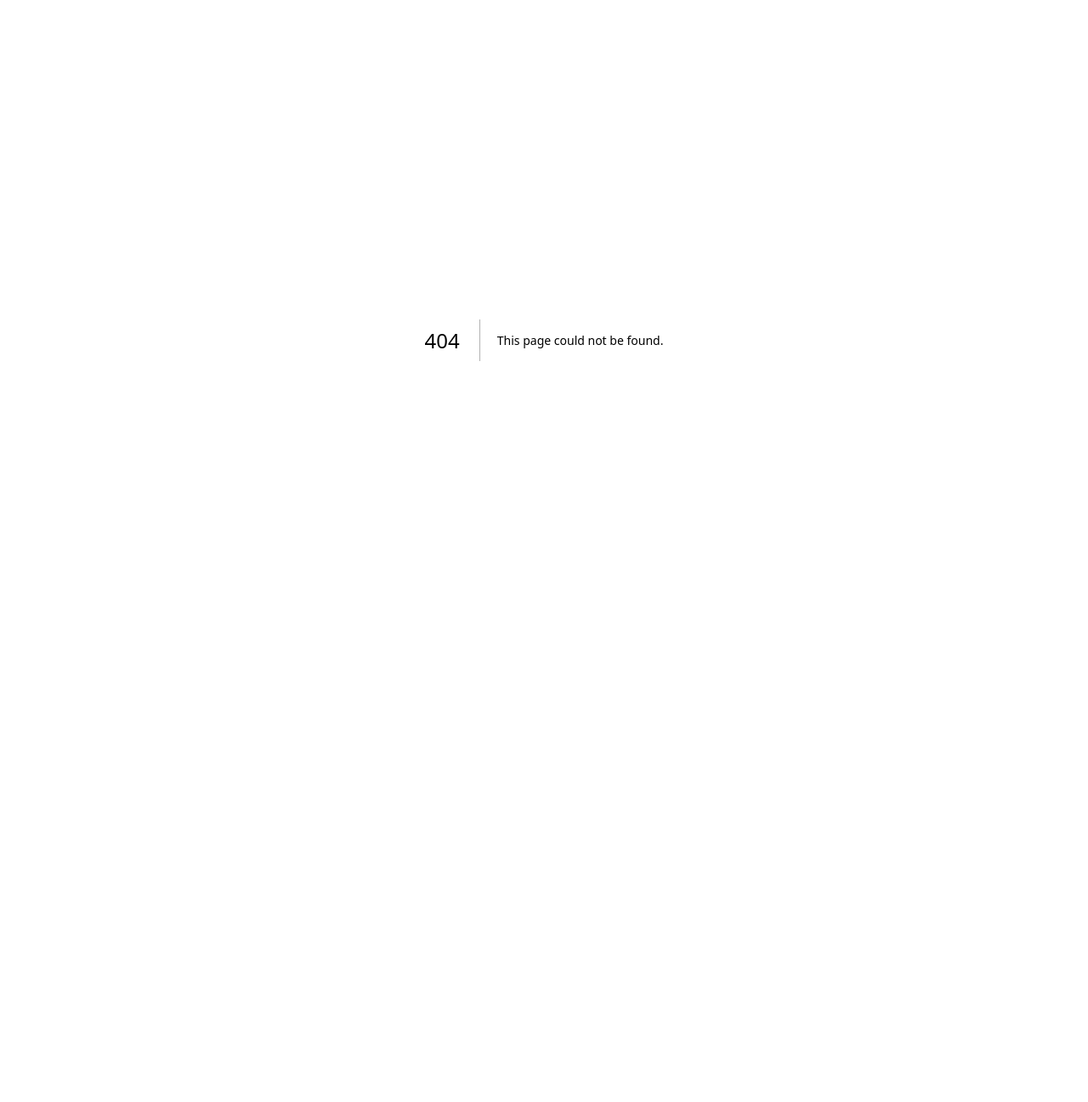
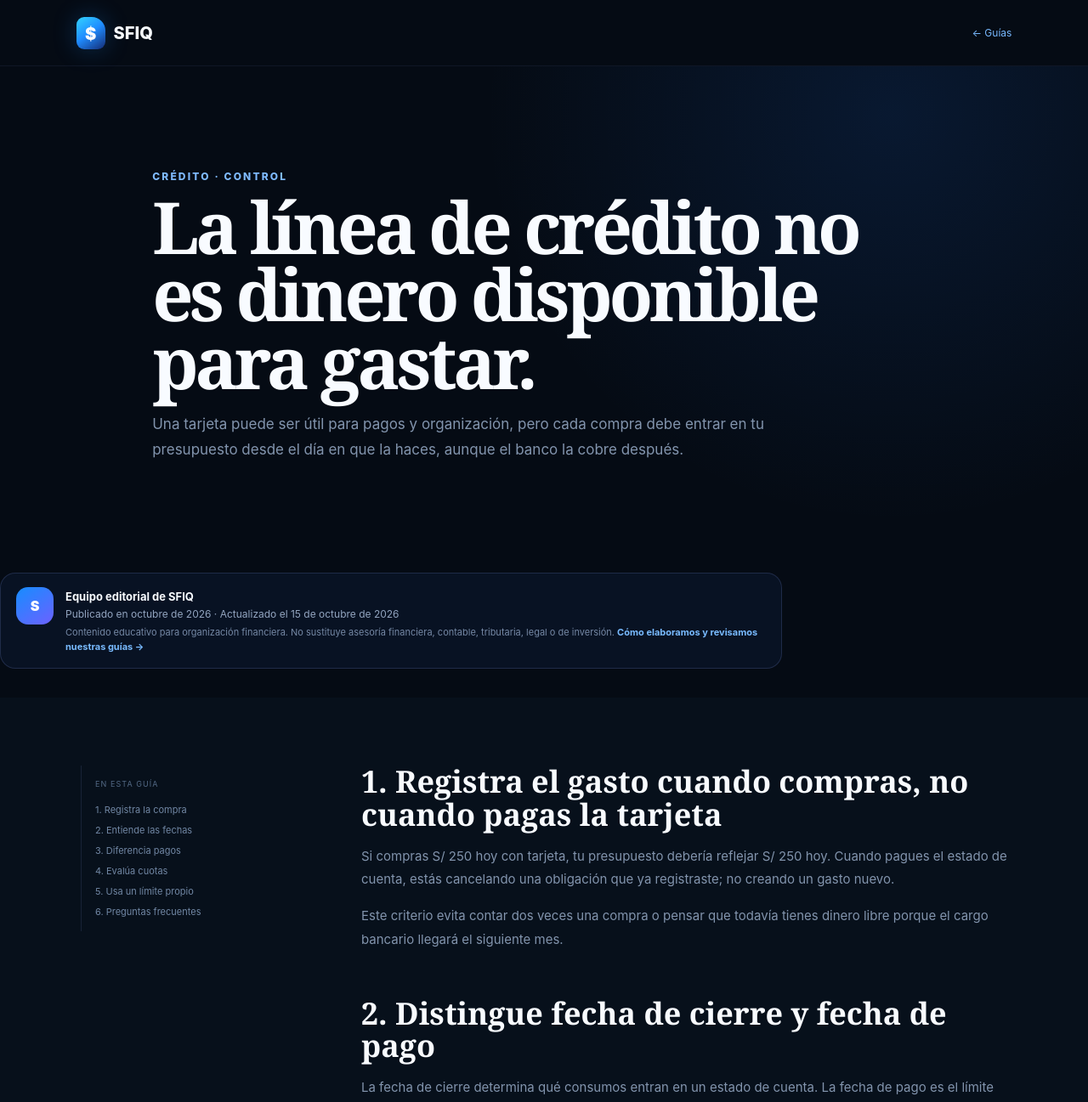
Before and after one commit to Sofonias-23/MiFinanzas, a Next.js app in the folder web/: page /guias/usar-tarjeta-credito in a window 1280 px wide. Before the commit this address had no page. Shown: the top 1297 px of the page at 85% size. Before the commit the page ends 800 px from the top, so only its background shows below. Built offline with nearby package versions, Linux system fonts and the light colour scheme; no server answers.

Commit message:
Add practical finance guide

```diff
--- /dev/null
+++ b/web/app/guias/usar-tarjeta-credito/page.tsx
@@ -0,0 +1,117 @@
+import type { Metadata } from 'next';
+import GuideAdSlot from '@/components/GuideAdSlot';
+import GuideTrustBlock from '@/components/GuideTrustBlock';
+
+const description =
+  'Cómo usar una tarjeta de crédito sin confundir línea disponible con dinero propio: fecha de cierre, pago total, cuotas y control del gasto mensual.';
+
+export const metadata: Metadata = {
+  title: 'Cómo usar una tarjeta de crédito sin perder el control',
+  description,
+  alternates: { canonical: '/guias/usar-tarjeta-credito' },
+  openGraph: {
+    type: 'article',
+    url: 'https://sfiq.app/guias/usar-tarjeta-credito',
+    title: 'Cómo usar una tarjeta de crédito sin perder el control | SFIQ',
+    description,
+    siteName: 'SFIQ',
+    locale: 'es_PE',
+  },
+};
+
+const articleSchema = {
+  '@context': 'https://schema.org',
+  '@type': 'Article',
+  headline: 'Cómo usar una tarjeta de crédito sin perder el control',
+  description,
+  mainEntityOfPage: 'https://sfiq.app/guias/usar-tarjeta-credito',
+  url: 'https://sfiq.app/guias/usar-tarjeta-credito',
+  inLanguage: 'es',
+  datePublished: '2026-10-15',
+  dateModified: '2026-10-15',
+  author: { '@type': 'Organization', name: 'Equipo editorial de SFIQ', url: 'https://sfiq.app/politica-editorial' },
+  publisher: { '@type': 'Organization', name: 'SFIQ', url: 'https://sfiq.app/' },
+};
+
+export default function TarjetaCreditoPage() {
+  return (
+    <main className="articlePage">
+      <script type="application/ld+json" dangerouslySetInnerHTML={{ __html: JSON.stringify(articleSchema) }} />
+      <ArticleHeader />
+      <article className="articleWrap">
+        <header className="articleHero">
+          <p className="eyebrow">CRÉDITO · CONTROL</p>
+          <h1>La línea de crédito no es dinero disponible para gastar.</h1>
+          <p>Una tarjeta puede ser útil para pagos y organización, pero cada compra debe entrar en tu presupuesto desde el día en que la haces, aunque el banco la cobre después.</p>
+        </header>
+
+        <GuideTrustBlock />
+
+        <div className="articleBody">
+          <aside>
+            <span>EN ESTA GUÍA</span>
+            <a href="#presupuesto">1. Registra la compra</a>
+            <a href="#fechas">2. Entiende las fechas</a>
+            <a href="#pago">3. Diferencia pagos</a>
+            <a href="#cuotas">4. Evalúa cuotas</a>
+            <a href="#limite">5. Usa un límite propio</a>
+            <a href="#faq">6. Preguntas frecuentes</a>
+          </aside>
+
+          <div>
+            <section id="presupuesto">
+              <h2>1. Registra el gasto cuando compras, no cuando pagas la tarjeta</h2>
+              <p>Si compras S/ 250 hoy con tarjeta, tu presupuesto debería reflejar S/ 250 hoy. Cuando pagues el estado de cuenta, estás cancelando una obligación que ya registraste; no creando un gasto nuevo.</p>
+              <p>Este criterio evita contar dos veces una compra o pensar que todavía tienes dinero libre porque el cargo bancario llegará el siguiente mes.</p>
+            </section>
+
+            <section id="fechas">
+              <h2>2. Distingue fecha de cierre y fecha de pago</h2>
+              <p>La fecha de cierre determina qué consumos entran en un estado de cuenta. La fecha de pago es el límite para cumplir con ese estado de cuenta. Ambas dependen de tu emisor y deben revisarse directamente en tu contrato o aplicación bancaria.</p>
+              <div className="articleCallout"><b>Importante</b><p>No bases una compra en “recién la pagaré el próximo mes”. Pregúntate si ya puedes reservar hoy el dinero que necesitarás para pagarla.</p></div>
+            </section>
+
+            <GuideAdSlot position="mid" />
+
+            <section id="pago">
+              <h2>3. Pago mínimo y pago total no significan lo mismo</h2>
+              <p>El pago mínimo mantiene la cuenta dentro de las condiciones definidas por el emisor, pero normalmente deja saldo financiado y puede generar intereses. El pago total del estado de cuenta evita financiar ese saldo, salvo condiciones particulares de tu producto.</p>
+              <p>Revisa siempre la información de tu banco para conocer tasas, seguros, comisiones y reglas específicas. No asumas que todas las tarjetas funcionan igual.</p>
+            </section>
+
+            <section id="cuotas">
+              <h2>4. Mira el costo total de una compra en cuotas</h2>
+              <p>Una cuota pequeña puede parecer manejable, pero varias cuotas simultáneas reducen tu margen de meses futuros. Antes de aceptar, calcula cuánto de tu ingreso mensual ya está comprometido.</p>
+              <p>Cuando existan intereses o comisiones, compara el precio final financiado con el precio al contado. Si una promoción ofrece cuotas sin intereses, verifica sus condiciones y mantén igualmente el monto dentro de tu presupuesto.</p>
+            </section>
+
+            <section id="limite">
+              <h2>5. Define un límite personal menor que la línea bancaria</h2>
+              <p>El banco puede darte una línea mayor a lo que puedes pagar cómodamente. Tu límite real debería estar definido por tu presupuesto, no por el máximo autorizado.</p>
+              <p>Una referencia útil es saber cuánto podrías pagar al cierre sin sacrificar gastos esenciales ni usar otra deuda. Ese monto puede ser muy inferior a tu línea disponible.</p>
+            </section>
+
+            <section id="faq">
+              <h2>6. Preguntas frecuentes</h2>
+              <h3>¿Conviene comprar todo con tarjeta para acumular beneficios?</h3>
+              <p>Solo si puedes mantener el mismo control que tendrías pagando con débito o efectivo y entiendes las condiciones del programa. Una recompensa pequeña no compensa intereses por financiar saldo.</p>
+              <h3>¿Debo cancelar una tarjeta que no uso?</h3>
+              <p>Depende de costos, antigüedad, historial y tus necesidades. Revisa condiciones del emisor y efectos relevantes para tu situación antes de cerrar un producto.</p>
+            </section>
+
+            <GuideAdSlot position="end" />
+            <div className="articleNext">
+              <span>SI YA HAY SALDO PENDIENTE</span>
+              <h3>Convierte tus deudas en un plan de pagos mensual.</h3>
+              <a href="/guias/salir-de-deudas">Ver guía para ordenar deudas →</a>
+            </div>
+          </div>
+        </div>
+      </article>
+      <ArticleFooter />
+    </main>
+  );
+}
+
+function ArticleHeader(){return <header className="articleTop"><a className="brand" href="/"><span className="brandMark"><span className="brandDollar">$</span></span><span>SFIQ</span></a><a href="/guias">← Guías</a></header>}
+function ArticleFooter(){return <footer className="publicFooter"><a className="brand" href="/"><span className="brandMark"><span className="brandDollar">$</span></span><span>SFIQ</span></a><div><a href="/guias">Guías</a><a href="/calculadoras">Calculadoras</a><a href="/acerca">Acerca</a><a href="/contacto">Contacto</a><a href="/politica-editorial">Política editorial</a></div><span>© 2026 SFIQ</span></footer>}
```
